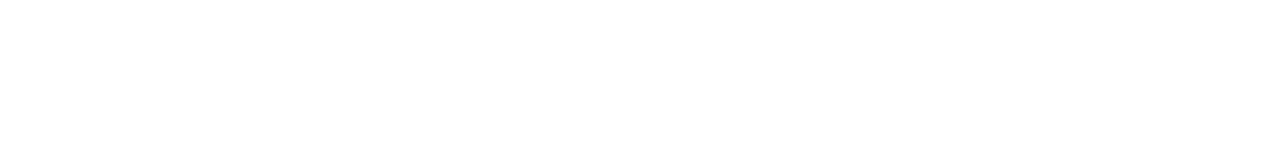
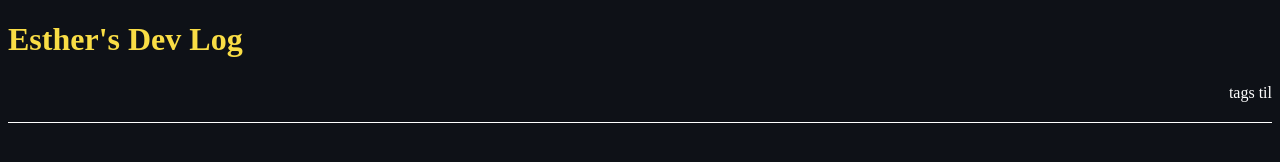
Before and after one commit to Stilllee/web-page-study, a plain HTML site: page index.html in a window 1280 px wide. Drawn offline with Linux system fonts and the light colour scheme.

Commit message:
html, css 수정

```diff
--- a/css/style.css
+++ b/css/style.css
@@ -0,0 +1,27 @@
+body {
+  background-color: #0e1117;
+  color: #fff;
+}
+
+header {
+  border-bottom: 1px solid #fff;
+}
+
+.title {
+  color: #f9dd45;
+}
+
+.category {
+  text-align: right;
+  padding: 4px 0;
+}
+
+.category li {
+  list-style: none;
+  display: inline-block;
+}
+
+a {
+  text-decoration: none;
+  color: inherit;
+}
--- a/index.html
+++ b/index.html
@@ -8,8 +8,23 @@
   <title>Esther's Dev Log</title>
 </head>
 <body>
-  <header></header>
-  <main></main>
+  <header class="header">
+    <h1 class="title">
+      <a href="/">Esther's Dev Log</a>
+    </h1>
+    <ul class="category">
+      <li>
+        <a href="/">tags</a>
+      </li>
+      <li>
+        <a href="/">til</a>
+      </li>
+    </ul>
+  </header>
+  <main>
+    <aside></aside>
+    <article></article>
+  </main>
   <footer></footer>
 </body>
 </html>
```
